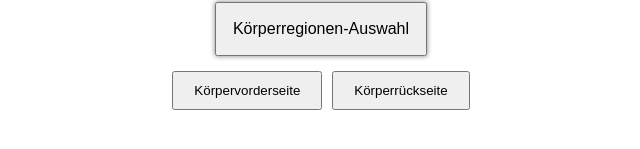
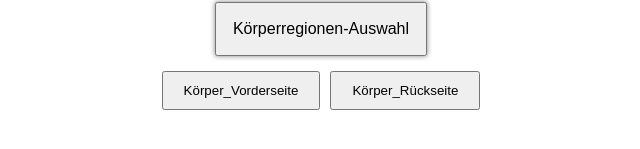
Before and after one commit to Himan-Herman/entscheidungs-app-imac-, a React (Vite) app in the folder client/: page / in a window 1280 px wide. Both pictures are taken after a click on the button "Körperregionen-Auswahl". Shown: the part 199-348 px from the top of the page, without its empty margins (319-959 px from the left). Built offline with nearby package versions, Linux system fonts and the light colour scheme.

Commit message:
Update Chat.jsx

```diff
--- a/client/src/pages/prompt/Chat.jsx
+++ b/client/src/pages/prompt/Chat.jsx
@@ -56,7 +56,7 @@ export default function Chat() {
       console.error(error);
       setVerlauf([
         ...neuerVerlauf,
-        { role: 'assistant', content: '❌ Fehler beim Abrufen der Antwort.' }
+        { role: 'assistant', content: ' Fehler beim Abrufen der Antwort.' }
       ]);
     }
 
@@ -104,13 +104,13 @@ export default function Chat() {
               onClick={() => navigate('/koerperregionen')}
               style={{ marginRight: '10px', padding: '10px 20px' }}
             >
-              Körpervorderseite
+              Körper_Vorderseite
             </button>
             <button
               onClick={() => navigate('/rueckseite')}
               style={{ padding: '10px 20px' }}
             >
-              Körperrückseite
+              Körper_Rückseite
             </button>
           </div>
         )}
```
